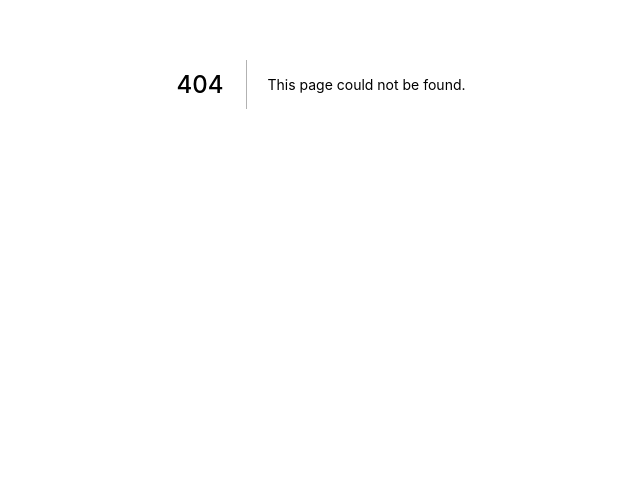
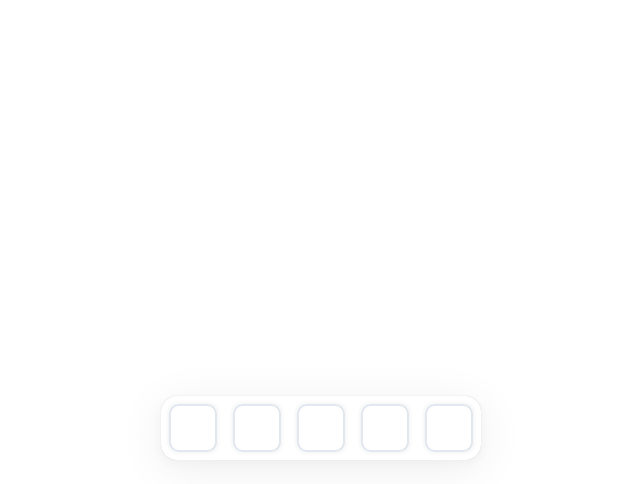
Before and after one commit to JonasHendel/portfolio, a Next.js app in the folder client/: page /dock in a window 1280 px wide. Before the commit this address had no page. Shown: the part 316-800 px from the top of the page, without its empty margins (319-959 px from the left). Built offline with nearby package versions, Linux system fonts and the light colour scheme.

Commit message:
created dock

```diff
--- /dev/null
+++ b/client/pages/dock.js
@@ -0,0 +1,66 @@
+import { motion } from 'framer-motion';
+import { useEffect, useRef, useState } from 'react';
+const dock = () => {
+	const dockItems = [
+		{
+			name: 'Home',
+			icon: '',
+		},
+		{
+			name: 'Home',
+			icon: '',
+		},
+		{
+			name: 'Home',
+			icon: '',
+		},
+		{
+			name: 'Home',
+			icon: '',
+		},
+		{
+			name: 'Home',
+			icon: '',
+		},
+	];
+
+	const [hovered, setHovered] = useState();
+	return (
+		<div className='relative w-screen h-screen'>
+			<div className='absolute left-0 right-0 flex items-end justify-between h-16 ml-auto mr-auto customShadow w-fit bottom-6 rounded-2xl dock'>
+				{dockItems.map((item, index) => (
+					<Icon index={index} hovered={hovered} setHovered={setHovered} />
+				))}
+			</div>
+		</div>
+	);
+};
+
+const Icon = ({ index, hovered, setHovered }) => {
+	const iconRef = useRef();
+
+	useEffect(() => {
+		if (hovered === index) {
+			iconRef.current.style.marginBottom = '18px';
+			iconRef.current.style.transform = 'scale(1.2)';
+		} else if (hovered - 1 === index || hovered + 1 === index) {
+			iconRef.current.style.marginBottom = '14px';
+			iconRef.current.style.transform = 'scale(1)';
+		} else {
+			iconRef.current.style.marginBottom = '8px';
+			iconRef.current.style.transform = 'scale(1)';
+		}
+	}, [hovered]);
+
+	return (
+		<motion.div
+			className='cursor-pointer'
+			onMouseEnter={() => setHovered(index)}
+			onMouseLeave={() => setHovered()}
+		>
+			<div ref={iconRef} className='icon'></div>
+		</motion.div>
+	);
+};
+
+export default dock;
--- a/client/styles/globals.css
+++ b/client/styles/globals.css
@@ -45,7 +45,11 @@ html {
 }
 
 .pinkYellowGradient:hover {
-	background: linear-gradient(122.92deg, #ff5cbe 4.6%, #ffc56fcc 146.73%);
+	background: linear-gradient(
+		122.92deg,
+		#ff5cbe 4.6%,
+		#ffc56fcc 146.73%
+	);
 }
 
 .pinkYellowGradient {
@@ -53,9 +57,36 @@ html {
 }
 
 .customShadow {
-	box-shadow: 0px 8px 48px #eeeeee, 0px 4px 8px rgb(66, 71, 76, 0.06), 0px 0px 1px rgb(66, 71, 76, 0.32);
+	box-shadow: 0px 8px 48px #eeeeee,
+		0px 4px 8px rgb(66, 71, 76, 0.06),
+		0px 0px 1px rgb(66, 71, 76, 0.32);
 }
 
 .customBorder {
 	box-shadow: 0px 0px 2px rgb(66, 71, 76, 0.32);
 }
+
+.icon {
+	transition: transform 0.5s, margin-bottom 0.5s;
+	width: 48px;
+	height: 48px;
+	border: 2px #e2e8f0 solid;
+	box-shadow: 0 0 4px 1px #f2f2f2;
+	background: white;
+	margin: 8px;
+	border-radius: 10px;
+}
+
+.icon:active {
+	transform: scale(1.1) !important;
+	transition: transform 0.2s;
+}
+
+.dock {
+	display: flex;
+	transition: height 0.2s, width 0.2s;
+}
+
+.dock:hover {
+	transition: height 0.2s, width 0.2s;
+}
```
